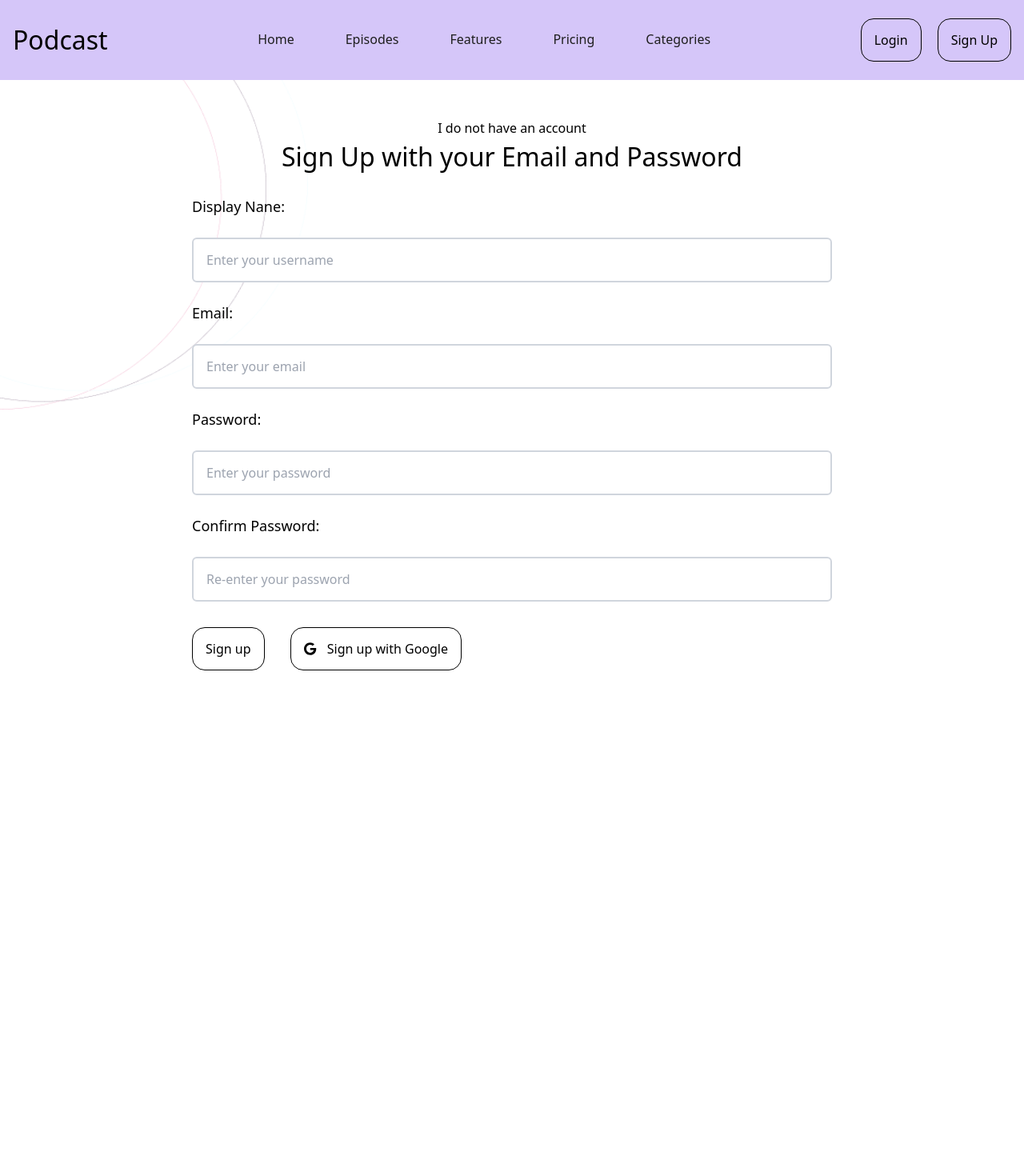
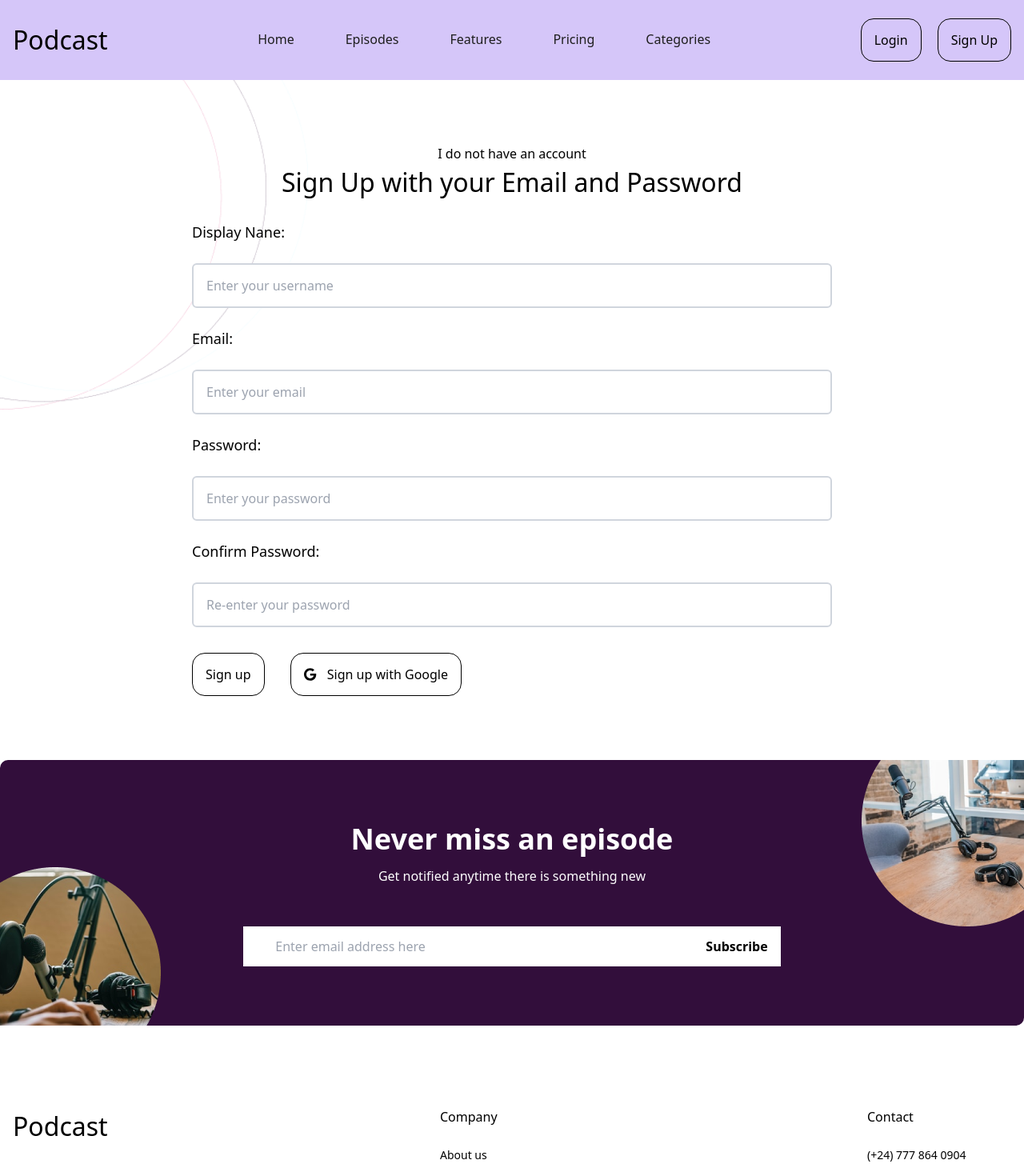
Before and after one commit to Christopher6609/PodcastApp, a React (Vite) app: page /auth/signup in a window 1280 px wide. Shown: the top 1460 px of the page at 80% size. Before the commit the page ends 886 px from the top, so only its background shows below. Built offline with nearby package versions, Linux system fonts and the light colour scheme; no server answers.

Commit message:
added footer to the sign in and sign up page

```diff
--- a/src/routes/sign-in/SignIn.jsx
+++ b/src/routes/sign-in/SignIn.jsx
@@ -1,6 +1,7 @@
 import { useState } from "react";
 import Button from "../../components/atoms/Button/Button";
 import FormInput from "../../components/atoms/FormInput/FormInput";
+import Footer from '../../components/molecules/footer/Footer';
 import { signInWithGooglePopup, signUserInWithEmailAndPassword } from "../../utils/firebase/firebase";
 import { FontAwesomeIcon } from "@fortawesome/react-fontawesome";
 import { faGoogle } from "@fortawesome/free-brands-svg-icons";
@@ -55,7 +56,7 @@ const SignIn = () => {
 
     return(
         <>
-             <div className="flex flex-col justify-center items-center mt-[3rem]">
+             <div className="flex flex-col justify-center items-center my-[5rem]">
                     <h2>I have an account</h2>
                     <h1 className='text-[2rem]'>Login with your Email and Password</h1>
             <div className="w-[50rem] flex flex-col gap-[2rem]">
@@ -85,6 +86,7 @@ const SignIn = () => {
 
             </div>
             </div>
+            <Footer />
         </>
     )
 }
--- a/src/routes/sign-up/SignUp.jsx
+++ b/src/routes/sign-up/SignUp.jsx
@@ -3,6 +3,7 @@ import { FontAwesomeIcon } from "@fortawesome/react-fontawesome";
 import { faGoogle } from "@fortawesome/free-brands-svg-icons";
 import Button from "../../components/atoms/Button/Button";
 import FormInput from "../../components/atoms/FormInput/FormInput";
+import Footer from "../../components/molecules/footer/Footer";
 import { createUserDocumentWithEmailAndPassword, createUserDocumentFromAuth, signInWithGooglePopup  } from '../../utils/firebase/firebase';
 
 
@@ -56,7 +57,7 @@ const googleSignIn = async () => {
   };
     return(
         <>
-            <div className="flex flex-col justify-center items-center py-[3rem]">
+            <div className="flex flex-col justify-center items-center my-[5rem]">
             <h2>I do not have an account</h2>
             <h1 className='text-[2rem]'>Sign Up with your Email and Password</h1>
             <div className="w-[50rem]">
@@ -108,6 +109,7 @@ const googleSignIn = async () => {
                 </form>
             </div>
             </div>
+            <Footer />
         </>
     )
 }
```
